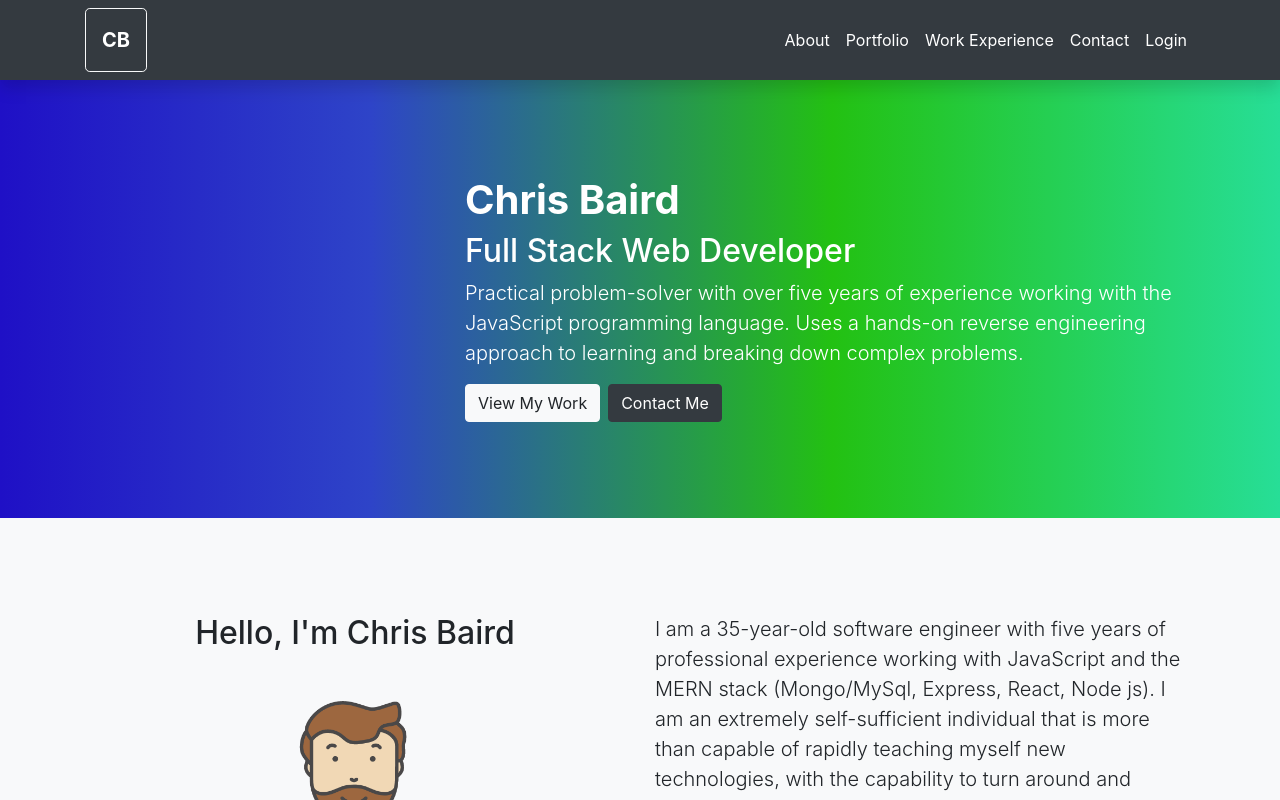
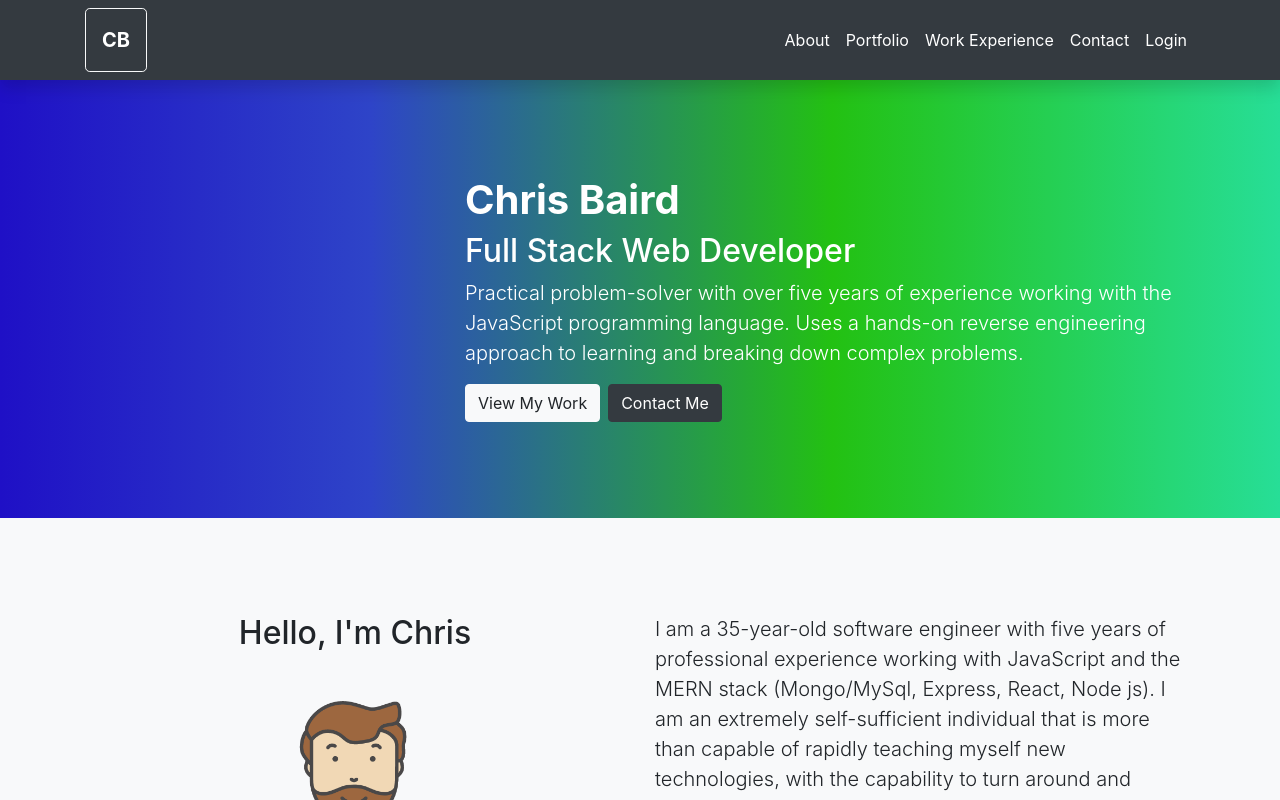
Before and after one commit to chris-baird/chrisbaird.dev, a React (Create React App) app in the folder client/: page / in a window 1280 px wide. Shown: the top 800 px of the page. Built offline with nearby package versions, Linux system fonts and the light colour scheme; no server answers.

Commit message:
Update About.js

```diff
--- a/client/src/sections/About.js
+++ b/client/src/sections/About.js
@@ -8,7 +8,7 @@ export default function About() {
       <Container>
         <Row className="mt-5">
           <Col xs="12" sm="12" md="6" lg="6" xl="6">
-            <h2 className="text-center mb-5">Hello, I'm Chris Baird</h2>
+            <h2 className="text-center mb-5">Hello, I'm Chris</h2>
             <img
               src="./assets/images/misc/ME.png"
               alt="Placeholder of me"
```
